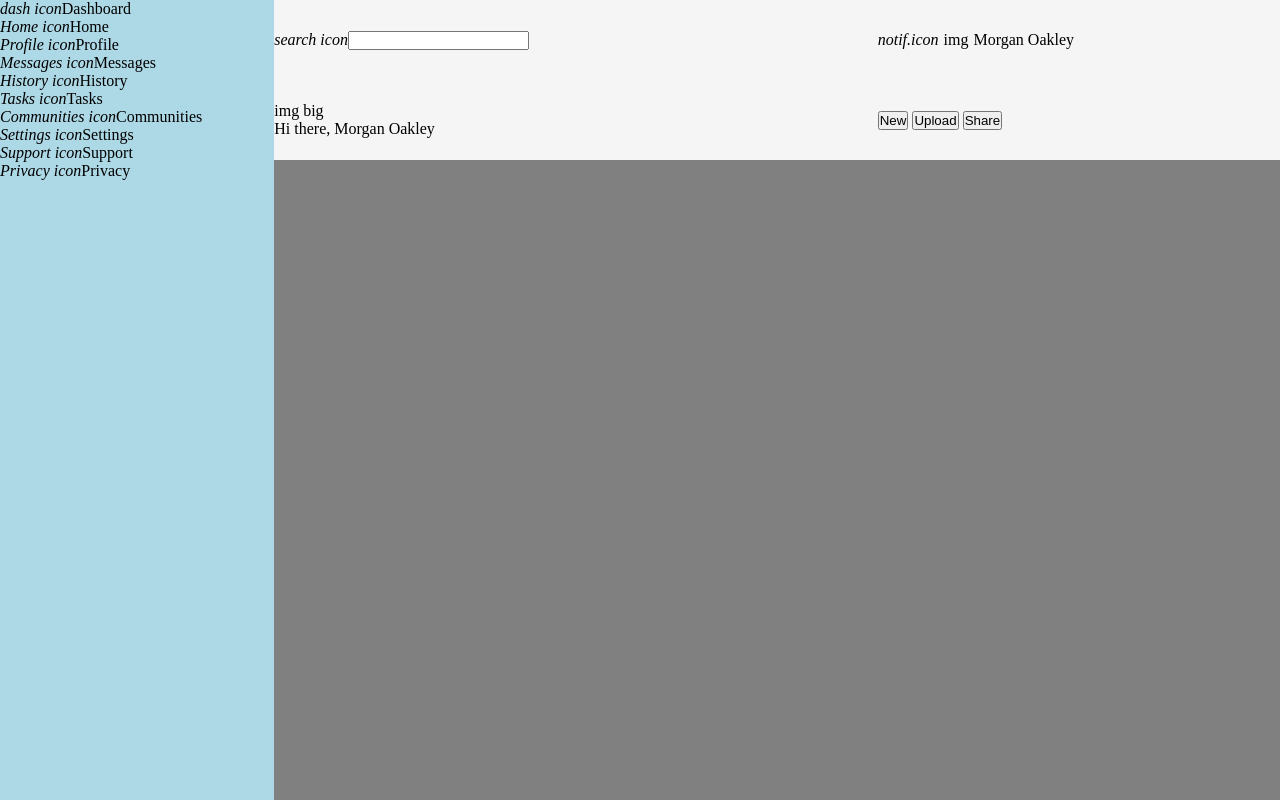
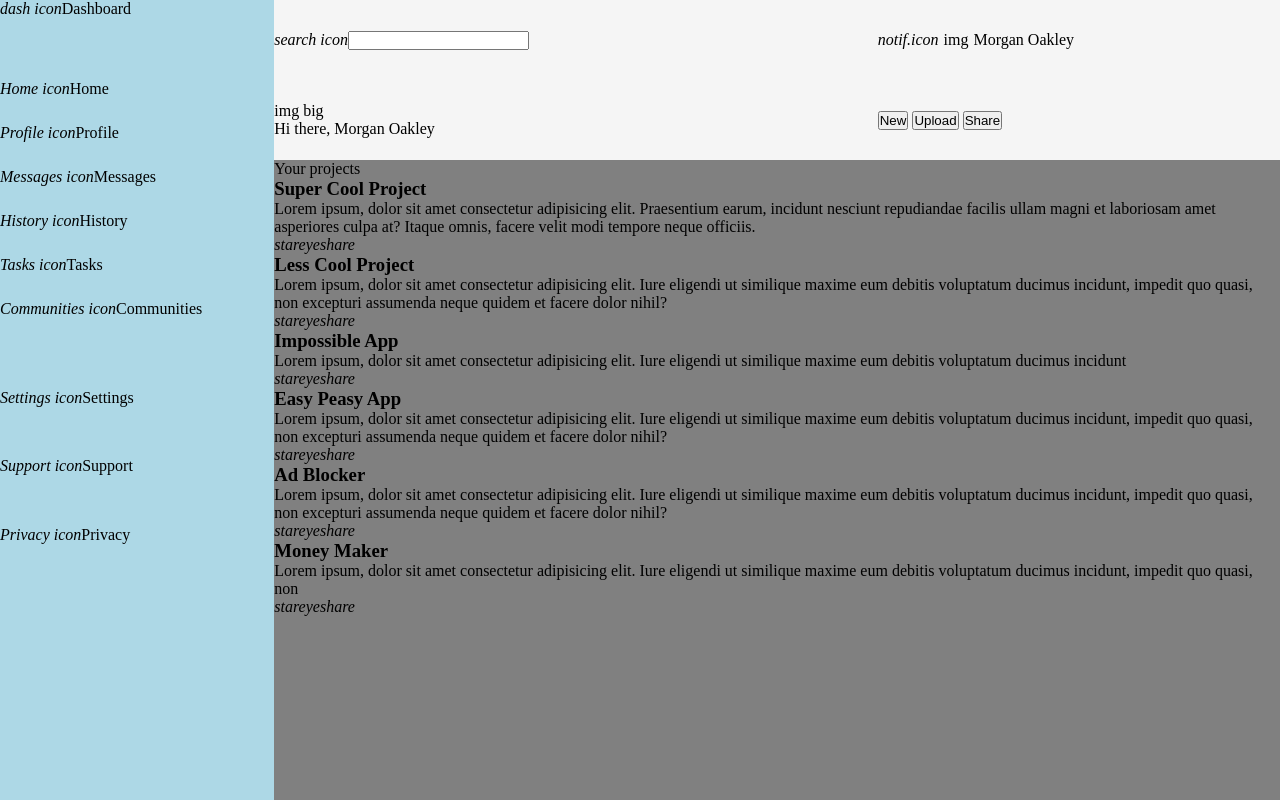
Before and after one commit to Rokenrol/admin-dashboard, a plain HTML site: page index.html in a window 1280 px wide. Drawn offline with Linux system fonts and the light colour scheme.

Commit message:
Add main (projects section) structure

```diff
--- a/index.html
+++ b/index.html
@@ -26,7 +26,48 @@
                 <button type="button">Share</button>
             </div>
     </header>
-    <main class="main"></main>
+    <main class="main">
+        <section class="projects-section">
+            <p>Your projects</p>
+
+            <div class="card">
+              <h3>Super Cool Project</h3>
+              <p>Lorem ipsum, dolor sit amet consectetur adipisicing elit. Praesentium earum, incidunt nesciunt repudiandae facilis ullam magni et laboriosam amet asperiores culpa at? Itaque omnis, facere velit modi tempore neque officiis.</p>
+              <div class="card-icons"><i>star</i><i>eye</i><i>share</i></div>
+              </div>
+
+              <div class="card">
+                <h3>Less Cool Project</h3>
+                <p>Lorem ipsum, dolor sit amet consectetur adipisicing elit. Iure eligendi ut similique maxime eum debitis voluptatum ducimus incidunt, impedit quo quasi, non excepturi assumenda neque quidem et facere dolor nihil?</p>
+                <div class="card-icons"><i>star</i><i>eye</i><i>share</i></div>
+              </div>
+
+               <div class="card">
+                <h3>Impossible App</h3>
+                <p>Lorem ipsum, dolor sit amet consectetur adipisicing elit. Iure eligendi ut similique maxime eum debitis voluptatum ducimus incidunt</p>
+                <div class="card-icons"><i>star</i><i>eye</i><i>share</i></div>
+              </div>
+
+               <div class="card">
+                <h3>Easy Peasy App</h3>
+                <p>Lorem ipsum, dolor sit amet consectetur adipisicing elit. Iure eligendi ut similique maxime eum debitis voluptatum ducimus incidunt, impedit quo quasi, non excepturi assumenda neque quidem et facere dolor nihil?</p>
+                <div class="card-icons"><i>star</i><i>eye</i><i>share</i></div>
+               </div>
+
+                <div class="card">
+                <h3>Ad Blocker</h3>
+                <p>Lorem ipsum, dolor sit amet consectetur adipisicing elit. Iure eligendi ut similique maxime eum debitis voluptatum ducimus incidunt, impedit quo quasi, non excepturi assumenda neque quidem et facere dolor nihil?</p>
+                <div class="card-icons"><i>star</i><i>eye</i><i>share</i></div>
+                </div>
+
+                <div class="card">
+                <h3>Money Maker</h3>
+                <p>Lorem ipsum, dolor sit amet consectetur adipisicing elit. Iure eligendi ut similique maxime eum debitis voluptatum ducimus incidunt, impedit quo quasi, non</p>
+                <div class="card-icons"><i>star</i><i>eye</i><i>share</i></div>
+               </div>
+            </section>
+
+    </main>
     <sidebar class="sidebar">
         <header class="sidebar-header"><i>dash icon</i>Dashboard</header>
         <section class="dash-options">
@@ -37,7 +78,7 @@
             <div><i>Tasks icon</i>Tasks</div>
             <div><i>Communities icon</i>Communities</div>
         </section>
-        <section class="settings">
+        <section class="dash-settings">
             <div><i>Settings icon</i>Settings</div>
             <div><i>Support icon</i>Support</div>
             <div><i>Privacy icon</i>Privacy</div>
--- a/styles.css
+++ b/styles.css
@@ -62,4 +62,16 @@ body {
     background-color: lightblue;
     grid-column: 1;
     grid-row: 1 / -1;
+    display: grid;
+    grid-template-rows: 10% 3fr 2fr 2fr;
 }
+
+.dash-options {
+    display: grid;
+    grid-template-rows: repeat(7, 1fr);
+}
+
+.dash-settings {
+    display: grid;
+    grid-template-rows: repeat(3, 1fr);
+}
```
